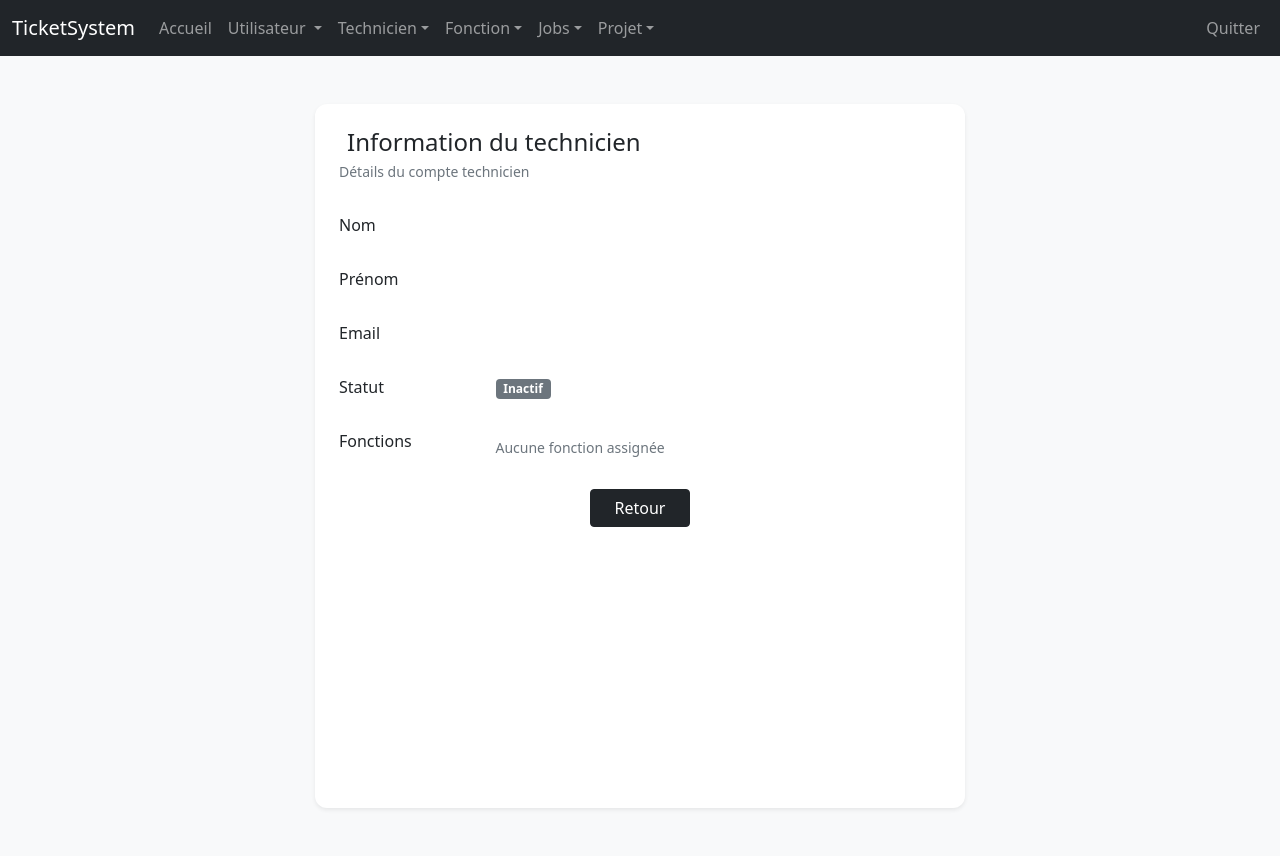
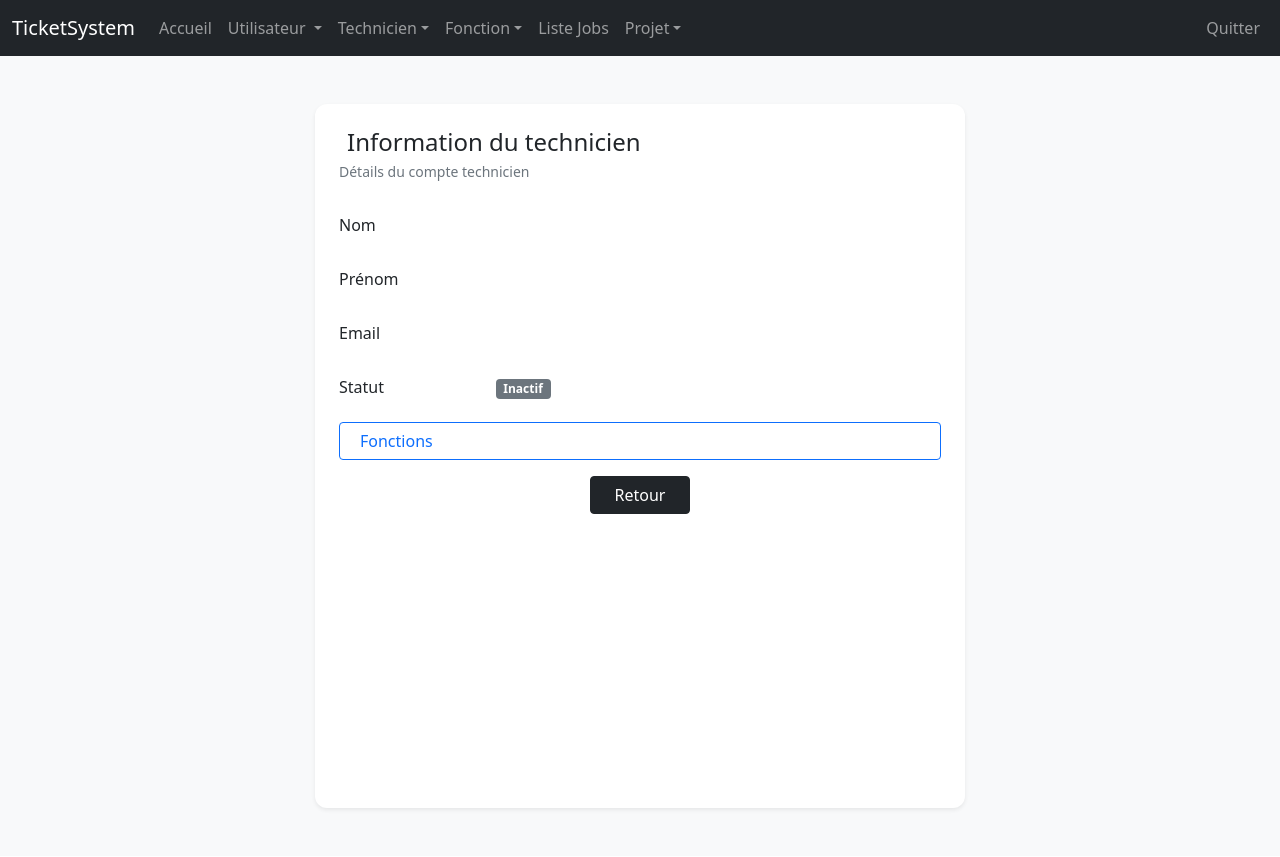
Before and after one commit to LoKiass/ProjetTicketIT, a PHP site: template Src/View/Tech/InfoTech.twig in a window 1280 px wide. Shown: the top 857 px of the page. Run offline with PHP 8.4, Linux system fonts and the light colour scheme; the template is opened without the code that fills it, so the values that code supplies are empty; some libraries are stand-ins or nearby versions.

Commit message:
Refactor job and project views: simplify Jobs menu in `Navbar.twig`, add collapsible job and technician sections in info views (`InfoProject.twig`, `InfoJob.twig`, `InfoTech.twig`), update job status handling (`CreateJob.twig`, `UpdateJob.twig`, controllers), and modify project updates to sync job statuses.

```diff
--- a/Src/Controller/JobController.php
+++ b/Src/Controller/JobController.php
@@ -70,6 +70,7 @@ class JobController extends BaseController
                         $this->JM->linkToTech($techId, $idTech);
                     }
                 }
+                $TabTech = $this->TM->list();
                 echo $this->TemplateEngine->render('Job/CreateJob.twig', [
                     'success' => true,
                     'TabTech' => $TabTech,
@@ -101,6 +102,10 @@ class JobController extends BaseController
 
                 if ($_SERVER['REQUEST_METHOD'] === 'POST') {
                     $_POST['Pk_Job'] = $pk;
+                    if ($_POST['Status'] === "on"){
+                        $_POST['Status'] = 'Terminer';
+                    }
+                    else $_POST['Status'] = 'En cours';
 
                     $this->JM->update(JobEntity::fromArray($_POST));
                     $this->JM->unlinkAllTech($pk);
--- a/Src/View/Job/CreateJob.twig
+++ b/Src/View/Job/CreateJob.twig
@@ -54,7 +54,7 @@
                     <div class="row mb-3 align-items-center">
                         <label for="Status" class="col-sm-3 col-form-label fw-medium">Status</label>
                         <div class="col-sm-9">
-                            <input type="text" name="Status" id="Status" class="form-control" required>
+                            <input readonly type="text" name="Status" id="Status" class="form-control" required value="En cours">
                         </div>
                     </div>
 
--- a/Src/View/Navbar/Navbar.twig
+++ b/Src/View/Navbar/Navbar.twig
@@ -39,13 +39,10 @@
                             <li><a class="dropdown-item" href="createFonction">+ Nouvelle fonction</a></li>
                         </ul>
                     </li>
-                    <li class="nav-item dropdown">
-                        <a class="nav-link dropdown-toggle" href="#" role="button" data-bs-toggle="dropdown" aria-expanded="false">Jobs</a>
-                        <ul class="dropdown-menu">
-                            <li><a class="dropdown-item" href="getJob">Liste Jobs</a></li>
-                            <li><a class="dropdown-item" href="createJob">+ Nouveau Jobs</a></li>
-                        </ul>
+                    <li class="nav-item">
+                        <a class="nav-link" href="getJob">Liste Jobs</a>
                     </li>
+
                     <li class="nav-item dropdown">
                         <a class="nav-link dropdown-toggle" href="#" role="button" data-bs-toggle="dropdown" aria-expanded="false">Projet</a>
                         <ul class="dropdown-menu">
--- a/Src/View/Tech/InfoTech.twig
+++ b/Src/View/Tech/InfoTech.twig
@@ -46,21 +46,28 @@
                     </div>
                 </div>
 
-                <div class="row mb-4 align-items-top">
-                    <span class="col-sm-3 col-form-label fw-medium">Fonctions</span>
-                    <div class="col-sm-9">
-                        <div class="d-flex flex-wrap gap-2 pt-2">
-                            {% for fonction in TechEntity.getFonctions %}
-                                <span class="badge rounded-pill bg-info text-dark border">
-                    <i class="bi bi-gear-fill me-1"></i>
-                    {{ fonction.getDescr }}
-                </span>
-                            {% else %}
-                                <p class="form-control-plaintext text-muted italic small">
-                                    Aucune fonction assignée
-                                </p>
-                            {% endfor %}
+                <div class="row mb-3">
+                    <div class="col-12">
+                        <button class="btn btn-outline-primary w-100 d-flex justify-content-between align-items-center"
+                                type="button"
+                                data-bs-toggle="collapse"
+                                data-bs-target="#fonctionsCollapse"
+                                aria-expanded="false"
+                                aria-controls="fonctionsCollapse">
+                            <span><i class="bi bi-gear me-2"></i>Fonctions</span>
+                            <i class="bi bi-chevron-down"></i>
+                        </button>
+
+                        <div class="collapse mt-2" id="fonctionsCollapse">
+                            <div class="d-flex flex-wrap gap-2 pt-2 px-2">
+                                {% for fonction in TechEntity.getFonctions %}
+                                    <i class="bi bi-gear-fill me-1"></i>{{ fonction.getDescr }}
+                                {% else %}
+                                    <p class="text-muted small fst-italic mb-0">Aucune fonction assignée</p>
+                                {% endfor %}
+                            </div>
                         </div>
+
                     </div>
                 </div>
 
```
Also changed, not shown: Src/Controller/ProjectController.php (+18 -1 lines), Src/View/Job/InfoJob.twig (+29 -9 lines), Src/View/Job/UpdateJob.twig (+8 -4 lines), Src/View/Project/InfoProject.twig (+33 -13 lines), Src/View/Project/UpdateProject.twig (+20 -0 lines).
